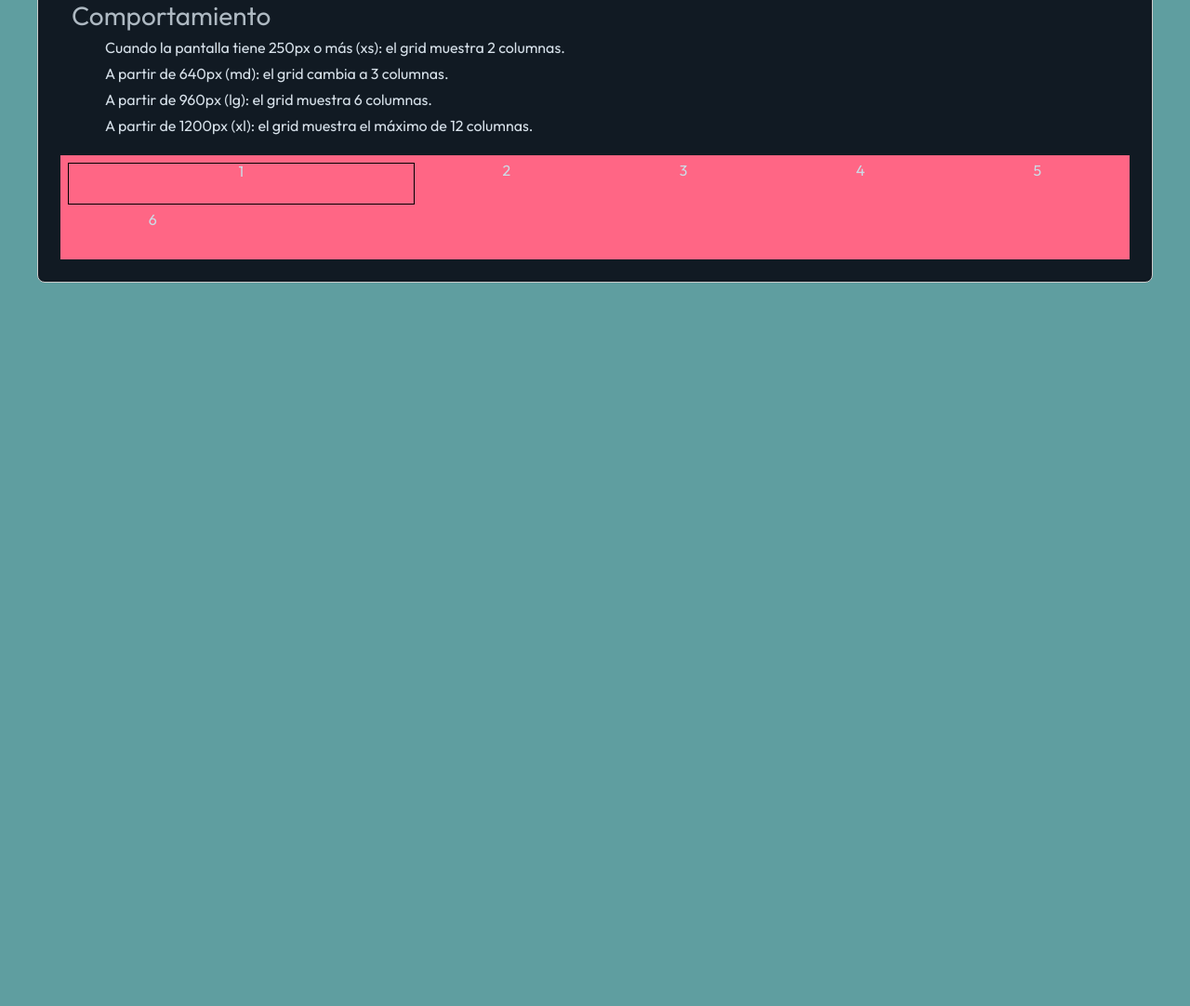
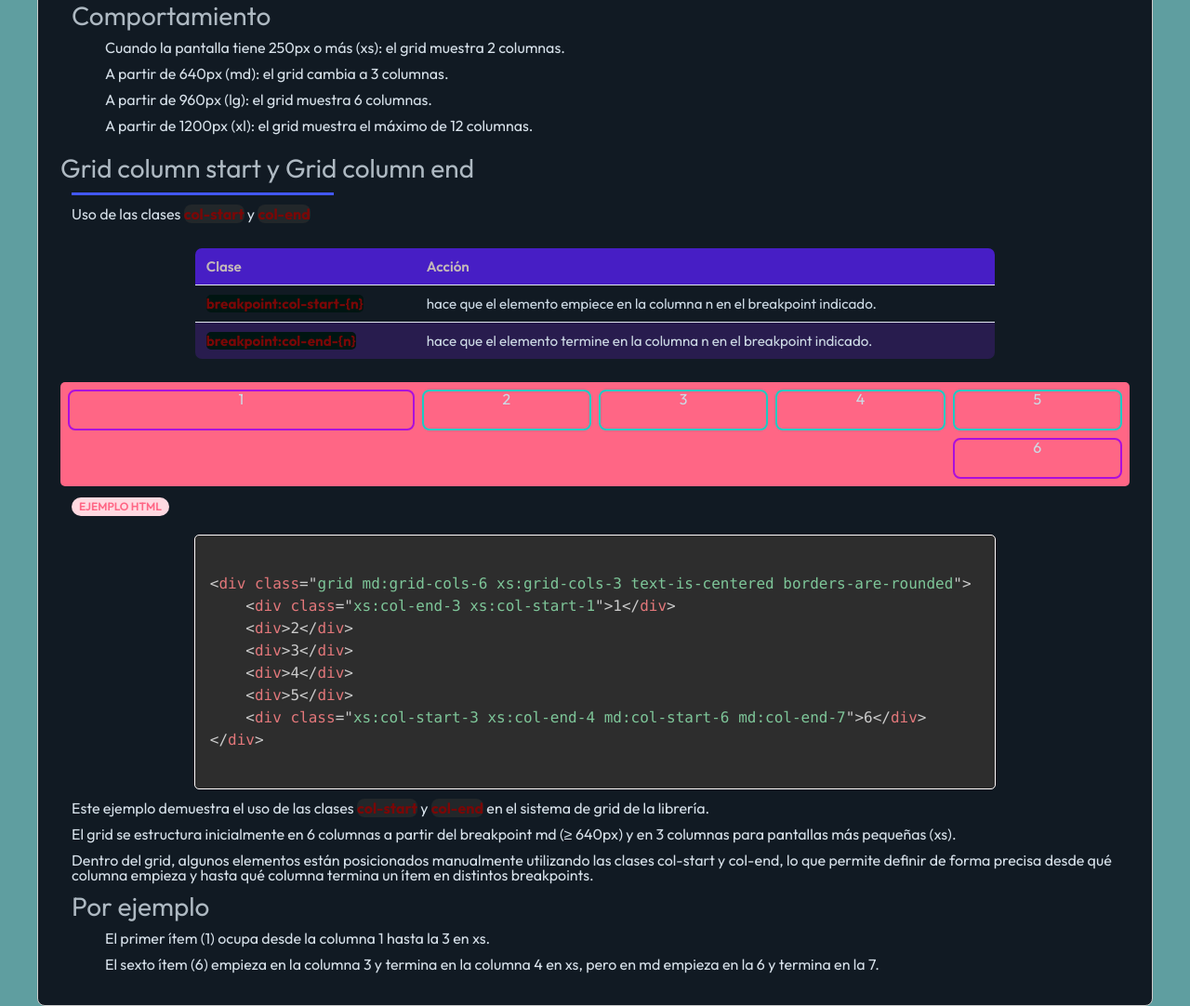
Before and after one commit to manuelmv15/AstroW, a website: page docs/layout/layout.html in a window 1280 px wide. Shown: the part 877-1959 px from the top of the page at 93% size. Before the commit the page ends 1181 px from the top, so only its background shows below. Drawn offline with nearby package versions, Linux system fonts and the light colour scheme; a web font is replaced by a local one.

Commit message:
add
cambios en style.scss
y layout.html

```diff
--- a/AstroW/style.scss
+++ b/AstroW/style.scss
@@ -170,3 +170,9 @@ body {
       text-align: right;
     }
   }
+
+  .borders-are-rounded {
+    & > * {
+      border-radius: 0.5rem;
+    }
+  }
--- a/docs/layout/layout.html
+++ b/docs/layout/layout.html
@@ -1,5 +1,6 @@
 <!DOCTYPE html>
 <html lang="en">
+
 <head>
     <meta charset="UTF-8">
     <meta name="viewport" content="width=device-width, initial-scale=1.0">
@@ -7,6 +8,7 @@
     <link href="https://cdnjs.cloudflare.com/ajax/libs/prism/1.29.0/themes/prism-tomorrow.min.css" rel="stylesheet" />
     <link rel="stylesheet" href="../../css/style.css">
 </head>
+
 <body>
 
 
@@ -90,46 +92,40 @@
                         <tr>
                             <td><span class="text-md text-red bg-color-primary-dark-9 br fw-bold">xs</span></td>
                             <td>250px</td>
-                            <td><code
-                                    class="language-html">&lt;div class="grid xs:grid-cols-i"&gt;&lt;/div&gt;</code>
+                            <td><code class="language-html">&lt;div class="grid xs:grid-cols-i"&gt;&lt;/div&gt;</code>
                             </td>
                         </tr>
                         <tr>
                             <td><span class="text-md text-red bg-color-primary-dark-9 br fw-bold">sm</span></td>
                             <td>480px</td>
-                            <td><code
-                                    class="language-html">&lt;div class="grid sm:grid-cols-i"&gt;&lt;/div&gt;</code>
+                            <td><code class="language-html">&lt;div class="grid sm:grid-cols-i"&gt;&lt;/div&gt;</code>
                             </td>
                         </tr>
                         <tr>
                             <td><span class="text-md text-red bg-color-primary-dark-9 br fw-bold">md</span></td>
                             <td>640px</td>
-                            <td><code
-                                    class="language-html">&lt;div class="grid md:grid-cols-i"&gt;&lt;/div&gt;
+                            <td><code class="language-html">&lt;div class="grid md:grid-cols-i"&gt;&lt;/div&gt;
                                 </code>
                             </td>
                         </tr>
                         <tr>
                             <td><span class="text-md text-red bg-color-primary-dark-9 br fw-bold">lg</span></td>
                             <td>960px</td>
-                            <td><code
-                                    class="language-html">&lt;div class="grid lg:grid-cols-i"&gt;&lt;/div&gt;</code>
+                            <td><code class="language-html">&lt;div class="grid lg:grid-cols-i"&gt;&lt;/div&gt;</code>
                             </td>
                         </tr>
                         <tr>
                             <td><span class="text-md text-red bg-color-primary-dark-9 br fw-bold">xl</span>
                             </td>
                             <td>1200px</td>
-                            <td><code
-                                    class="language-html">&lt;div class="grid xl:grid-cols-i"&gt;&lt;/div&gt;</code>
+                            <td><code class="language-html">&lt;div class="grid xl:grid-cols-i"&gt;&lt;/div&gt;</code>
                             </td>
                         </tr>
                         <tr>
                             <td><span class="text-md text-red bg-color-primary-dark-9 br fw-bold">xxl</span>
                             </td>
                             <td>1440px</td>
-                            <td><code
-                                    class="language-html">&lt;div class="grid xxl:grid-cols-i"&gt;&lt;/div&gt;</code>
+                            <td><code class="language-html">&lt;div class="grid xxl:grid-cols-i"&gt;&lt;/div&gt;</code>
                             </td>
                         </tr>
                     </tbody>
@@ -137,7 +133,8 @@
             </div>
         </div>
 
-        <div class="grid xl:grid-cols-12 lg:grid-cols-6 md:grid-cols-3 xs:grid-cols-2  container-flow bg-color-danger m-auto mt-2 text-is-centered br" style="min-height: 7rem;">
+        <div class="grid xl:grid-cols-12 lg:grid-cols-6 md:grid-cols-3 xs:grid-cols-2  container-flow bg-color-danger m-auto mt-2 text-is-centered br"
+            style="min-height: 7rem;">
             <div style="border: 1px solid black;">1</div>
             <div style="border: 1px solid black;">2</div>
             <div style="border: 1px solid black;">3</div>
@@ -171,15 +168,90 @@
         </div>
 
 
+        <h1 class="sub-title mt-2">Grid column start y Grid column end</h1>
+        <div class="m-1">
+            <hr class="h-rule bg-color-link">
+        </div>
 
-        <div class="grid lg:grid-cols-6 md:grid-cols-3 xs:grid-cols-2 container-flow bg-color-danger m-auto mt-2 text-is-centered" style="min-height: 7rem;">
-            <div class="xs:col-end-3 xs:col-start-1" style="border: 1px solid black;">1</div>
-            <div>2</div>
-            <div>3</div>
-            <div>4</div>
-            <div>5</div>
-            <div>6</div>
+        <p class="borders-are-rounded m-1">Uso de las clases <span
+                class="text-red-override bg-color-gray-dark-8 fw-bold">col-start</span> y <span
+                class="text-red-override bg-color-gray-dark-8 fw-bold">col-end</span>
+        </p>
+
+
+        <div class="max-w-75 m-auto">
+            <div class="m-auto table-responsive">
+                <table class="custom-table">
+                    <thead>
+                        <tr>
+                            <th>Clase</th>
+                            <th>Acción</th>
+                        </tr>
+                    </thead>
+                    <tbody>
+                        <tr>
+                            <td><span
+                                    class="text-md text-red bg-color-primary-dark-9 br fw-bold">breakpoint:col-start-{n}</span>
+                            </td>
+                            <td>hace que el elemento empiece en la columna n en el breakpoint indicado.</td>
+                        </tr>
+                        <tr>
+                            <td><span
+                                    class="text-md text-red bg-color-primary-dark-9 br fw-bold">breakpoint:col-end-{n}</span>
+                            </td>
+                            <td>hace que el elemento termine en la columna n en el breakpoint indicado.</td>
+                        </tr>
+                    </tbody>
+                </table>
+            </div>
         </div>
+
+        <div class="grid md:grid-cols-6 xs:grid-cols-3 container-flow bg-color-danger m-auto mt-2 text-is-centered borders-are-rounded br"
+            style="min-height: 7rem;">
+            <div class="xs:col-end-3 xs:col-start-1" style="border: 2px solid #ac0edc;">1</div>
+            <div style="border: 2px solid #1bccc3;">2</div>
+            <div style="border: 2px solid #1bccc3;">3</div>
+            <div style="border: 2px solid #1bccc3;">4</div>
+            <div style="border: 2px solid #1bccc3;">5</div>
+            <div class="xs:col-start-3 xs:col-end-4 md:col-start-6 md:col-end-7" style="border: 2px solid #ac0edc;">6
+            </div>
+        </div>
+
+        <span class="m-1 badge-soft-danger">Ejemplo HTML</span>
+
+        <div class="m-auto max-w-75">
+            <pre class="br" style="border: 1px solid snow;"><code class="language-html">
+&lt;div class="grid md:grid-cols-6 xs:grid-cols-3 text-is-centered borders-are-rounded"&gt;
+    &lt;div class="xs:col-end-3 xs:col-start-1"&gt;1&lt;/div&gt;
+    &lt;div&gt;2&lt;/div&gt;
+    &lt;div&gt;3&lt;/div&gt;
+    &lt;div&gt;4&lt;/div&gt;
+    &lt;div&gt;5&lt;/div&gt;
+    &lt;div class="xs:col-start-3 xs:col-end-4 md:col-start-6 md:col-end-7"&gt;6&lt;/div&gt;
+&lt;/div&gt;
+            </code></pre>
+        </div>
+
+        <p class="m-1 borders-are-rounded">Este ejemplo demuestra el uso de las clases <span
+            class="text-red-override bg-color-gray-dark-8 fw-bold">col-start</span> y <span class="text-red-override bg-color-gray-dark-8 fw-bold">col-end</span>  en el sistema de grid de la librería.</p>
+
+        <p class="m-1">El grid se estructura inicialmente en 6 columnas a partir del breakpoint md (≥ 640px) y en 3 columnas para
+            pantallas más pequeñas (xs).
+        </p>
+
+        <p class="m-1">Dentro del grid, algunos elementos están posicionados manualmente utilizando las clases col-start y col-end,
+            lo que permite definir de forma precisa desde qué columna empieza y hasta qué columna termina un ítem en
+            distintos breakpoints.
+        </p>
+
+
+
+        <h1 class="sub-title m-1">Por ejemplo</h1>
+        <div class="m-1 pl-2 w-full">
+            <p class="m-1">El primer ítem (1) ocupa desde la columna 1 hasta la 3 en xs.</p>
+            <p class="m-1">El sexto ítem (6) empieza en la columna 3 y termina en la columna 4 en xs, pero en md empieza en la 6 y termina en la 7.</p>
+        </div>
+
     </main>
 
     <script src="scripts.js"></script>
@@ -187,4 +259,5 @@
     <script src="https://cdn.jsdelivr.net/npm/prismjs@1/components/prism-html.min.js"></script>
 
 </body>
+
 </html>
```
Also changed, not shown: docs/componentes/componentes.html (+3 -3 lines), css/style.css.
